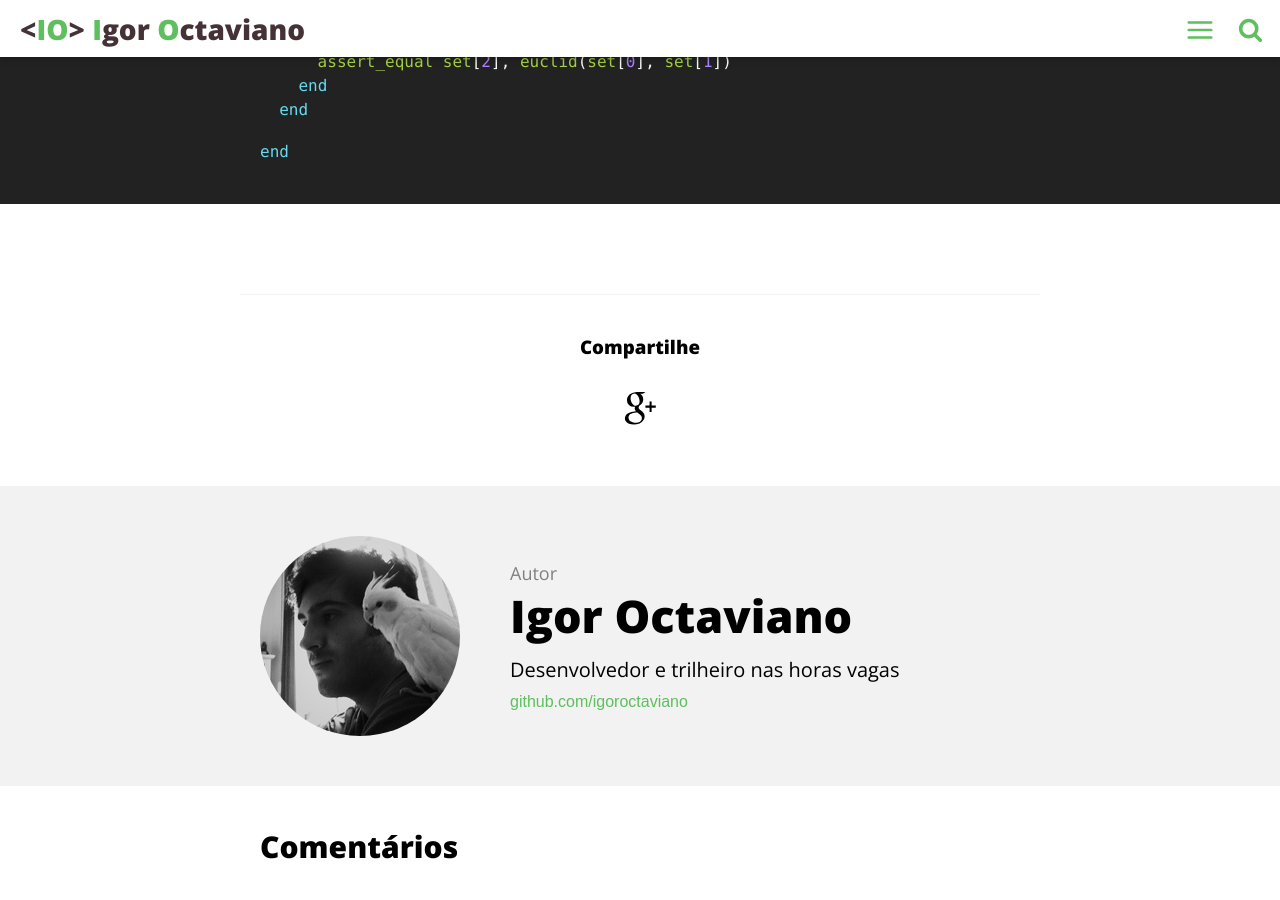
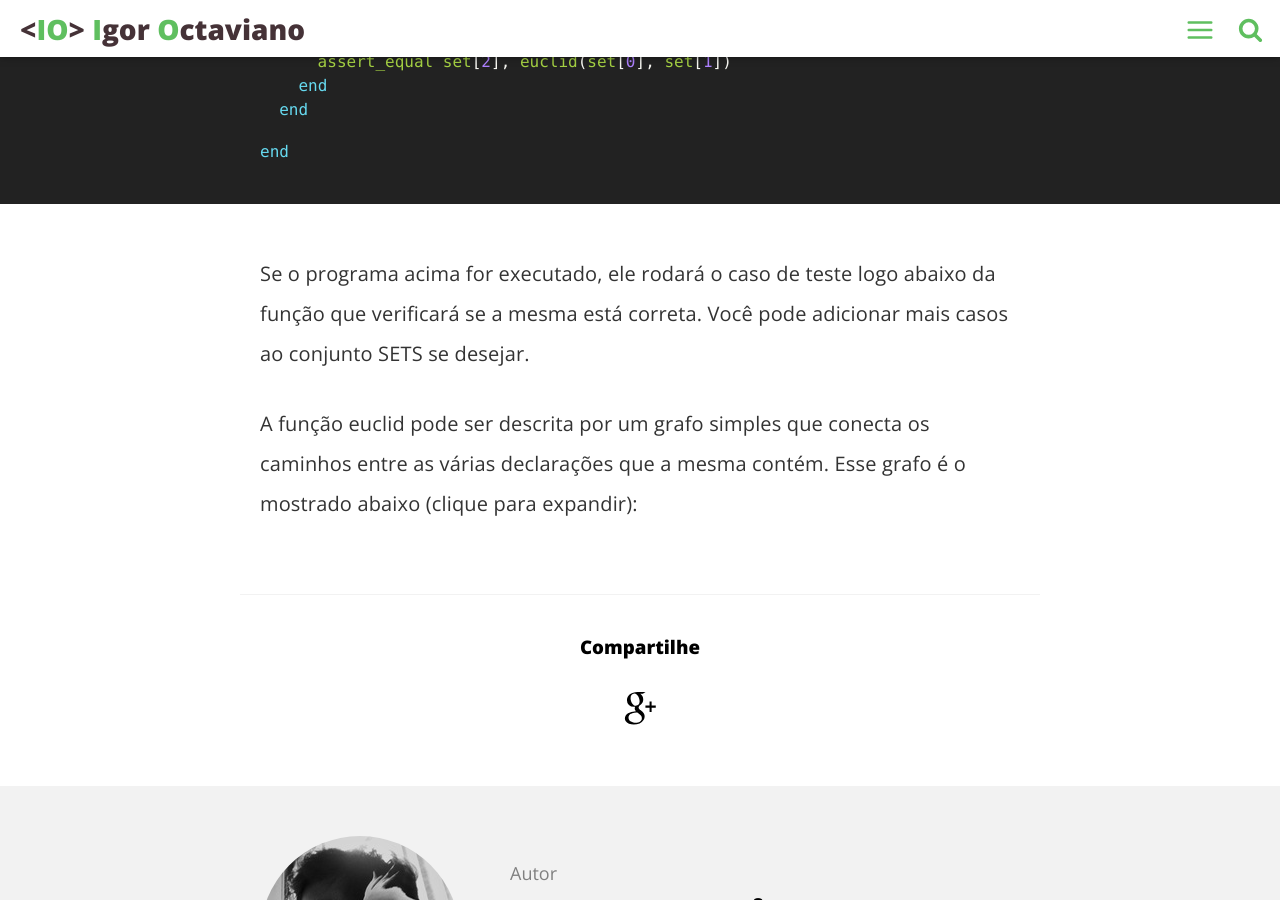
Before and after one commit to igoroctaviano/blog, a Jekyll site: the page built from _posts/2016-03-22-complexidade-ciclomatica.md, in a window 1280 px wide and 900 px high, scrolled down 2572 px. Built offline with Jekyll 4.4.1, drawn with Linux system fonts in a browser that asks for light colours; comment, search, counter and statistics services are not loaded.

Commit message:
Update content

```diff
--- a/_posts/2016-03-22-complexidade-ciclomatica.md
+++ b/_posts/2016-03-22-complexidade-ciclomatica.md
@@ -61,3 +61,7 @@ class EuclidTest < Test::Unit::TestCase
 
 end
 {% endhighlight ruby %}
+
+Se o programa acima for executado, ele rodará o caso de teste logo abaixo da função que verificará se a mesma está correta. Você pode adicionar mais casos ao conjunto SETS se desejar.
+
+A função euclid pode ser descrita por um grafo simples que conecta os caminhos entre as várias declarações que a mesma contém. Esse grafo é o mostrado abaixo (clique para expandir):
```
